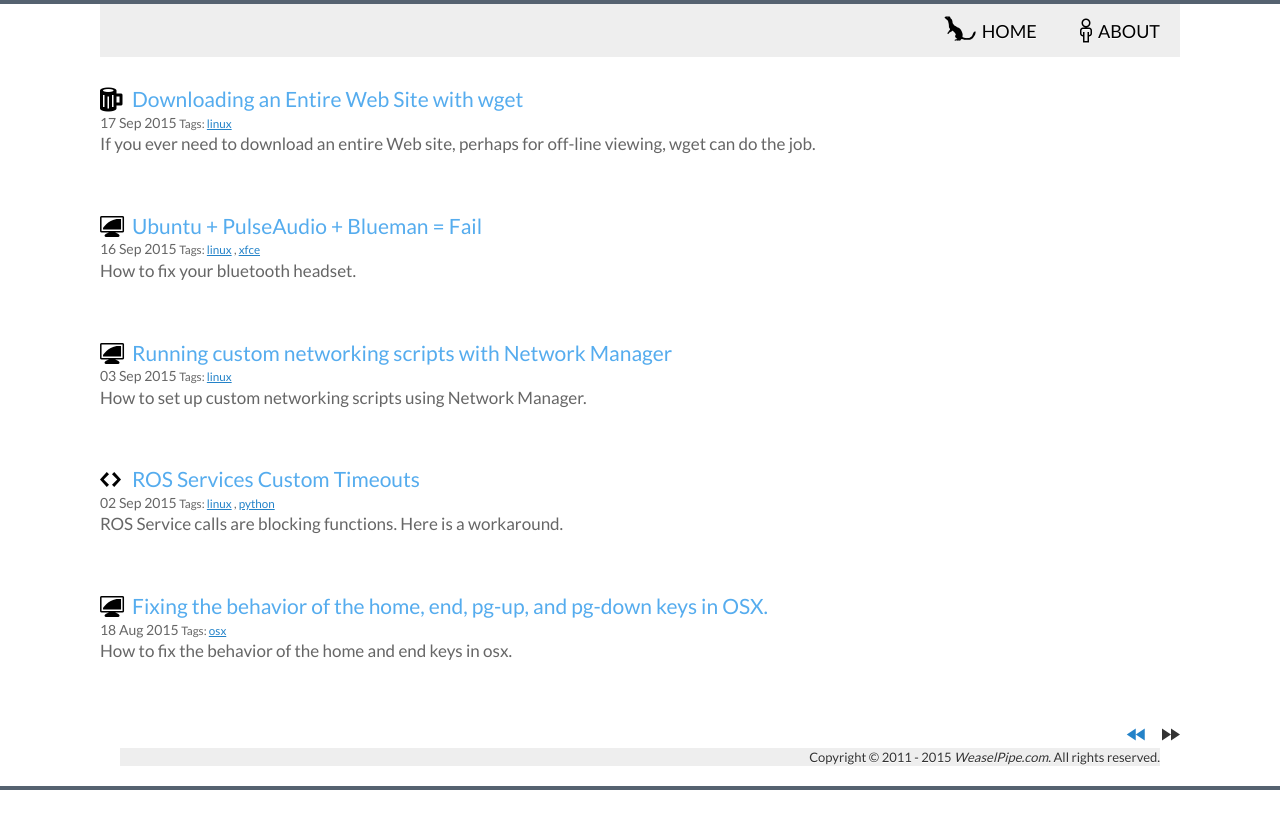
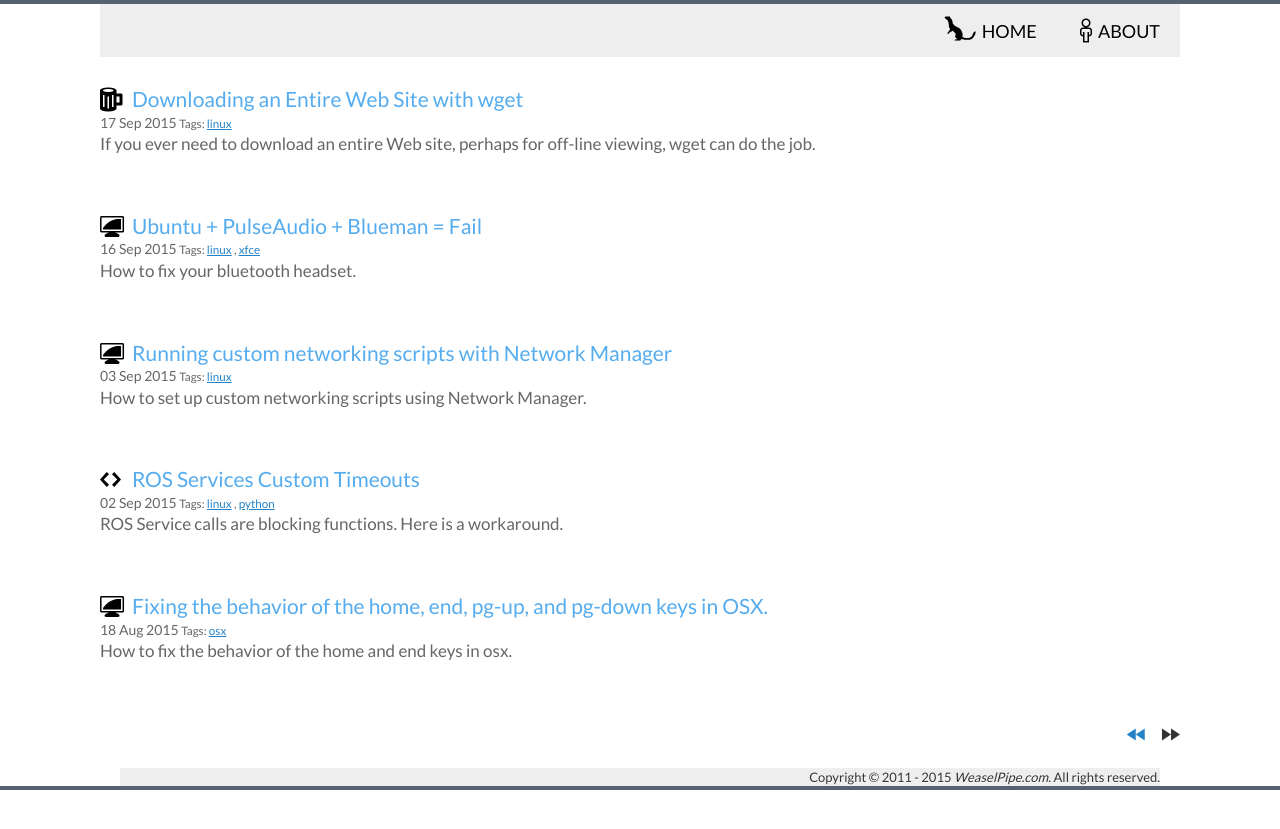
Before and after one commit to mrdanbrooks/mrdanbrooks.github.io, a Jekyll site: the page built from index.html, in a window 1280 px wide. Shown: the top 829 px of the page. Built offline with Jekyll 4.4.1, drawn with Linux system fonts in a browser that asks for light colours; Markdown is read by kramdown in place of the engine named in the settings; the list of posts is cut into pages by our own code.

Commit message:
update margins on footer

```diff
--- a/css/base2.css
+++ b/css/base2.css
@@ -89,7 +89,7 @@ header {
 }
 
 footer {
-   margin: 0 0 20px 0;
+   margin: 20px 0 0 0;
    text-align: right;
    background-color: #eee;
    font-size: 13px;
```
